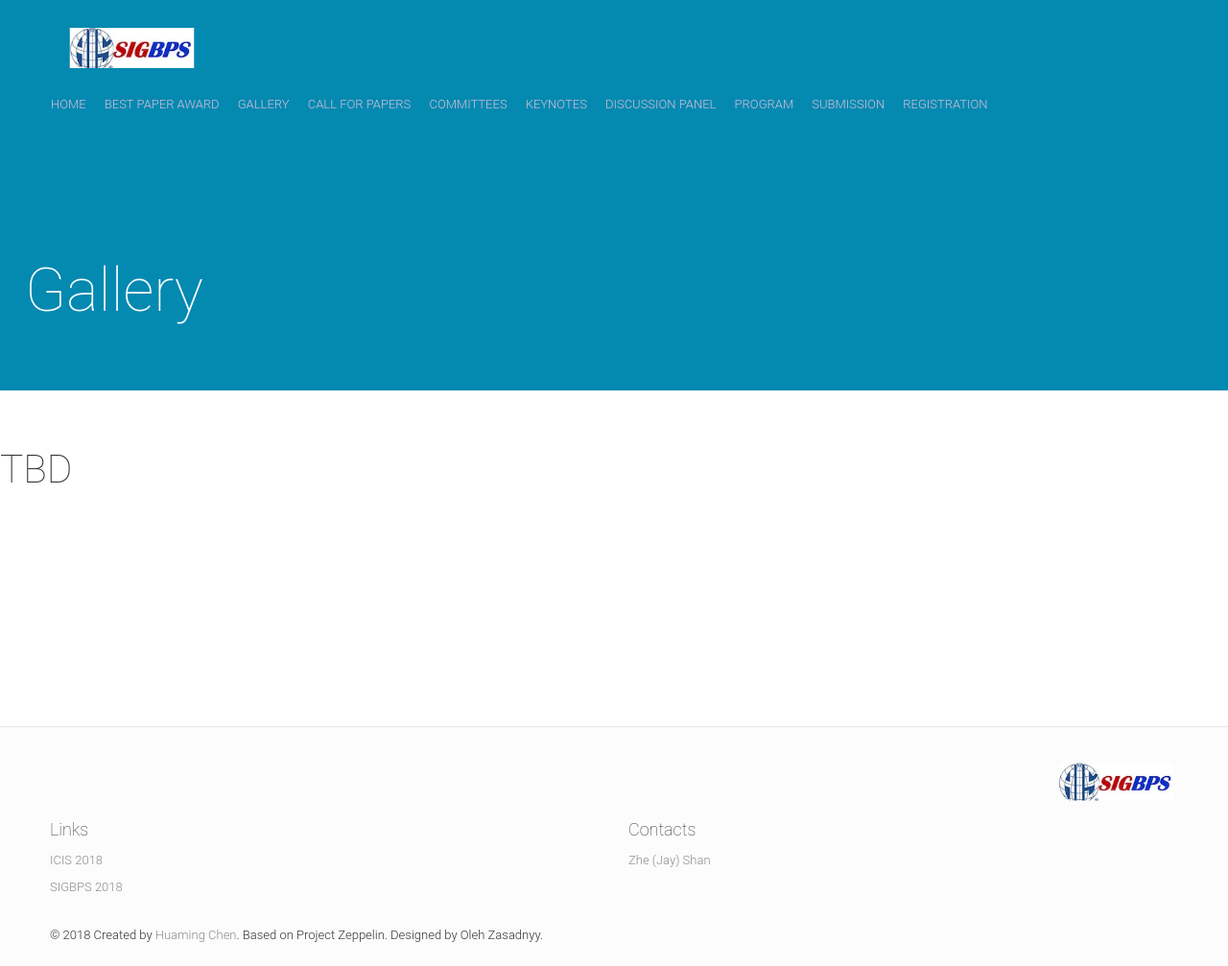
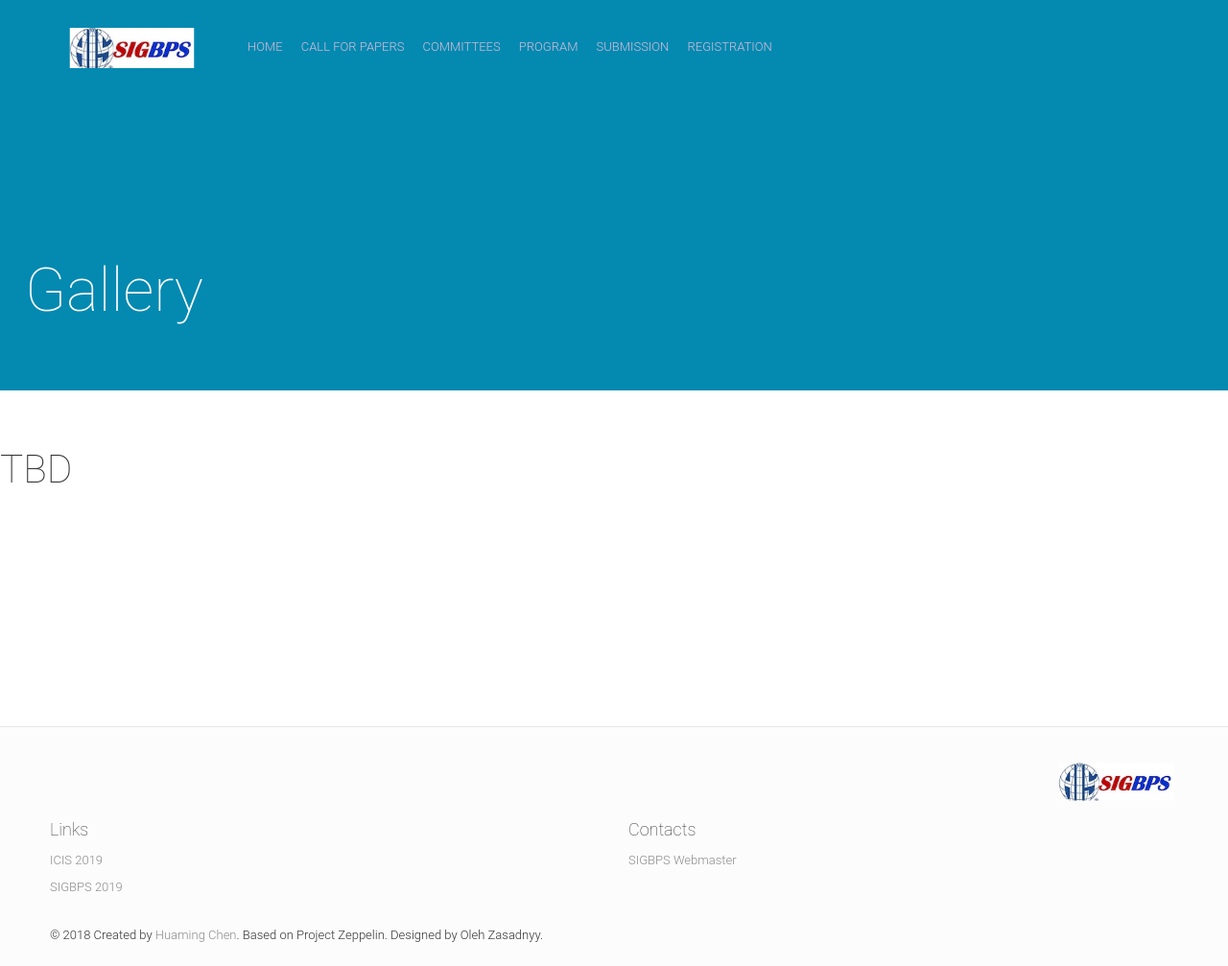
Before and after one commit to jayshanmis/jayshanmis.github.io, a Jekyll site: the page built from Gallery.html, in a window 1280 px wide and 1007 px high. Shown: the whole window at 96% size. Built offline with Jekyll 4.4.1, drawn with Linux system fonts in a browser that asks for light colours; nearby versions of some CDN libraries; some of the changed lines change nothing that is shown.

Commit message:
Update _config.yml

```diff
--- a/_config.yml
+++ b/_config.yml
@@ -15,11 +15,11 @@
 exclude: ['/automation/', 'README.md', 'LICENSE.txt']
 
 # Site Settings
-title: "Welcome to BPS'18 website!"
-email: "jayshan@miamioh.edu"
-description: "SIGBPS 2018 is a workshop on Blockchain and Smart Contract"
+title: "Welcome to BPS'19 website!"
+email: "webmaster@sigbps.org"
+description: "SIGBPS 2019 is a workshop on Blockchain and Smart Contract"
 baseurl: ""
-url: "2018.sigbps.org"
+url: "2019.sigbps.org"
 permalink: "/blog/:title"
 googleAnalyticsTrackingId: "UA-43643469-5"
 googleAnalyticsSiteUrl: "gdg-x.github.io"
@@ -27,53 +27,53 @@
 
 # Organizer Info
 organizerName: "SIGBPS"
-organizerAlternateName: "ICIS-SIGBPS 2018"
+organizerAlternateName: "ICIS-SIGBPS 2019"
 organizerDescription: "ICIS SIGBPS Committee"
-organizerEmail: "jayshan@miamioh.edu"
+organizerEmail: "webmaster@sigbps.org"
 organizerLogo: "/img/seo/organizer-logo.png"
 organizerLink: "http://lviv.gdg.org.ua/"
 
 # Head
-metaKeywords: "ICIS, SIGBPS, BPS18, BPS"
+metaKeywords: "ICIS, SIGBPS, BPS19, BPS"
 twitterAccount: "@"
 socialImageSrcGooglePlus: "/img/seo/sharing-google-plus.png"
 socialImageSrcTwitter: "/img/seo/sharing-twitter.png"
 socialImageSrcFacebook: "/img/seo/sharing-facebook.png"
 
 # Documents
-c4papersUrl: "/assets/SIGBPS2018.pdf"
-finalProgram: "/assets/SIGBPS2018_FinalProgram.pdf"
+c4papersUrl: "/assets/SIGBPS2019.pdf"
+finalProgram: "/assets/SIGBPS2019_FinalProgram.pdf"
 
 # Navigation
 navigationLinks:
  - {permalink: "/", text: "Home"}
- - {permalink: "/Best_Paper", text: "Best Paper Award"}
- - {permalink: "/Gallery", text: "Gallery"}
+# - {permalink: "/Best_Paper", text: "Best Paper Award"}
+# - {permalink: "/Gallery", text: "Gallery"}
  - {permalink: "/call-for-papers", text: "Call For Papers"}
  - {permalink: "/committees",
     oclink: "/organizing_committees",
     pclink: "/program_committees", text: "Committee"}
- - {permalink: "/keynotes", text: "Keynotes"}
- - {permalink: "/discussion_panel", text: "Discussion Panel"}
+# - {permalink: "/keynotes", text: "Keynotes"}
+# - {permalink: "/discussion_panel", text: "Discussion Panel"}
  - {permalink: "/program", text: "Program"}
  - {permalink: "/submission", text: "Submission"}
  - {permalink: "/registration", text: "Registration"}
 
 # Hero Block
 heroImage: "BG1.png"
-heroTitle1: "Pre-ICIS SIGBPS 2018 Workshop on"
+heroTitle1: "Pre-ICIS SIGBPS 2019 Workshop on"
 heroTitle2: "Blockchain and Smart Contract"
-eventDate: "December 13, 2018"
-eventLoc: "Marriott Marquis, Pacific Suite B, 780 Mission St, San Francisco, CA"
+eventDate: "December 15, 2019"
+eventLoc: "Internationales Congress Center München (ICM), Munich, Germany"
 #typeoutTextValues: '"", "Blockchain", "Smart Contract"'
 #typeoutFallback: "Blockchain"
 heroButtons:
- - {link: "http://2018.sigbps.org/Best_Paper/", text: "Best Paper Award"}
+ - {link: "http://2019.sigbps.org/Best_Paper/", text: "Best Paper Award"}
 
 # About Block
 aboutTitle: "About ICIS-SIGBPS"
 aboutBlock:
- - {title: "Conference", image: "conference.jpg", text: "International Conference on Information Systems (ICIS) 2018 Conference will bring together information systems researchers from around the world to discuss cutting edge research"}
+ - {title: "Conference", image: "conference.jpg", text: "International Conference on Information Systems (ICIS) 2019 Conference will bring together information systems researchers from around the world to discuss cutting edge research"}
  - {title: "Workshop", image: "workshop.jpg", text: "SIGBPS workshop aims to extend the boundaries of research in business process management and services science by integrating new elements that have not been sufficiently emphasized in the past." }
 
 # Latest News Block
@@ -87,20 +87,20 @@
 
 # Location Block
 locationBlockTitle: "Location"
-eventLocationName: "Marriott Marquis"
-eventLocationLink: "https://www.marriott.com/hotels/travel/sfodt-san-francisco-marriott-marquis/"
-eventRoom: "Pacific Suite B"
-eventStreetAddress: "780 Mission St"
-eventAddressLocality: "San Francisco, CA"
-eventAddressLocalityRegion: "California"
-eventPostalCode: "94103"
-eventAddressCountry: "United States"
-eventStartTime: "2018-12-13T9:00"
+eventLocationName: "Internationales Congress Center München (ICM)"
+eventLocationLink: "https://messe-muenchen.de/en/locations/messe-muenchen-locations/icm/"
+eventRoom: "TBD"
+eventStreetAddress: "Messe München GmbH"
+eventAddressLocality: "Messegelände"
+eventAddressLocalityRegion: "München"
+eventPostalCode: "81823"
+eventAddressCountry: "Germany"
+eventStartTime: "2019-12-15T9:00"
 eventDoorTime: "08:00"
-eventEndTime: "2018-12-13T20:00"
-eventPlaceCoordinates: "37.785405, -122.403516"
-mapCenterCoordinates: "37.785405, -122.403516"
-mapMobileCenterCoordinates: "37.785405, -122.403516"
+eventEndTime: "2019-12-15T20:00"
+eventPlaceCoordinates: "48.137320, 11.696652"
+mapCenterCoordinates: "48.137320, 11.696652"
+mapMobileCenterCoordinates: "48.137320, 11.696652"
 
 # Venue Block
 venueBlockTitle: "Venue"
@@ -108,8 +108,8 @@
 venueSmallImage1: "venue_1.jpg"
 venueSmallImage2: "venue_2.jpg"
 venueSmallImage3: "venue_3.jpg"
-venueTitle: "Marriott Marquis"
-venueFeatures: ["A stylish interior", "Rated for the best value in San Francisco"]
+venueTitle: "Internationales Congress Center München (ICM)"
+venueFeatures: ["A state of the art venue for international conferences and events", "Host to more than 80 events each year with more than 100,000 visitors experiencing the facility"]
 
 # Partners Block
 organizersTitle: "Organizers"
@@ -124,12 +124,12 @@
  -
   title: "Links"
   links:
-   - {link: "https://icis2018.aisconferences.org/", text: "ICIS 2018"}
-   - {link: "https://2018.sigbps.org/", text: "SIGBPS 2018"}
+   - {link: "https://icis2019.aisconferences.org/", text: "ICIS 2019"}
+   - {link: "https://2019.sigbps.org/", text: "SIGBPS 2019"}
  -
   title: "Contacts"
   links:
-   - {link: "mailto:jayshan@miamioh.edu", text: "Zhe (Jay) Shan"}
+   - {link: "mailto:webmaster@sigbps.org", text: "SIGBPS Webmaster"}
 
 # Blog
 blogTitle: "Latest news"
```
